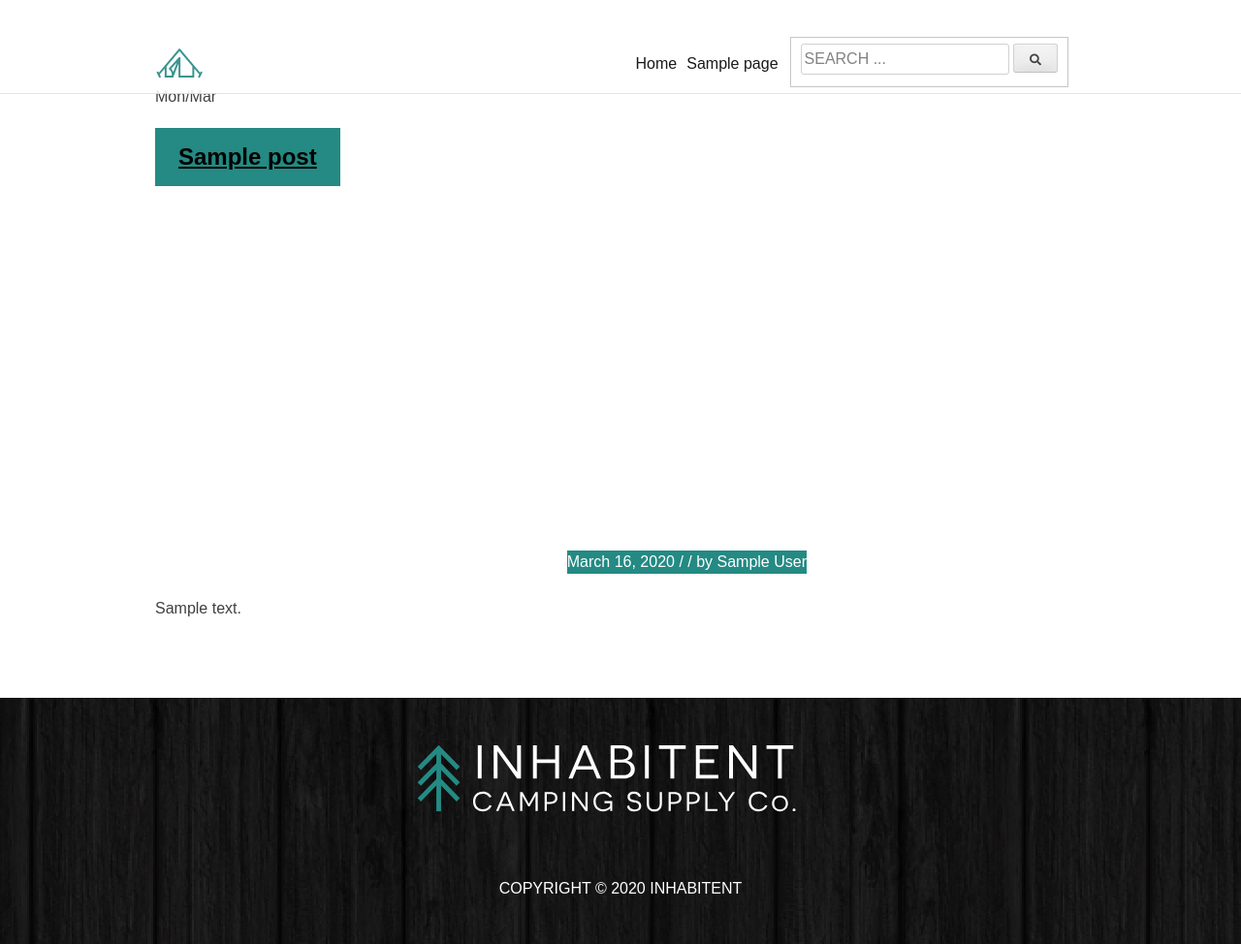
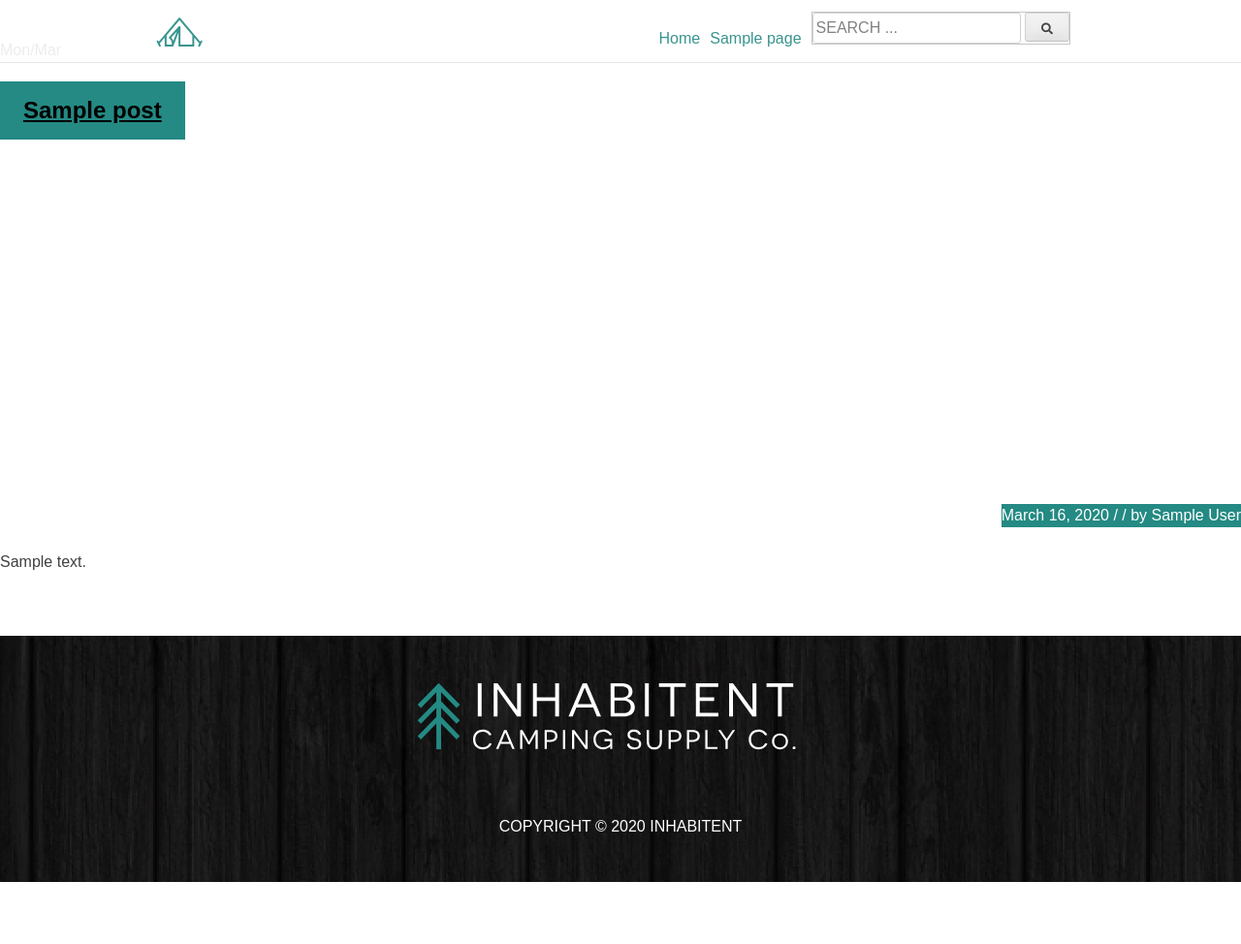
Before and after one commit to sofonias101/Inhabitent, a WordPress theme: template themes/Inhabitent-project-master/archive.php in a window 1280 px wide. Shown: the whole page at 97% size. After the commit the page ends 910 px from the top, so only its background shows below. Run offline with PHP 8.4 and a stand-in for WordPress, Linux system fonts and the light colour scheme; the site name, menu and one post (Sample post) are stand-ins, and other content is empty; some libraries are stand-ins or nearby versions.

Commit message:
searchbar & nav links

```diff
--- a/themes/Inhabitent-project-master/sass/_header.scss
+++ b/themes/Inhabitent-project-master/sass/_header.scss
@@ -1,13 +1,10 @@
-// .site-header a {
-// }
-
+/*Header*/
 .site-header {
   display: flex;
   width: 100%;
   height: 2.5em;
   align-items: center;
   justify-content: space-between;
-  // padding: 1.5rem 0;
   opacity: 0.9;
   z-index: 2;
   border-bottom: 1px solid #e1e1e1;
@@ -40,6 +37,23 @@
     }
     a {
       padding-top: 1rem;
-      // color: white;
+      color: $green_background;
+      &:hover {
+        color: $purp_brand;
+      }
+      &:visited {
+        color: $green_background;
+      }
+
     }
 }
+fieldset {
+  padding-inline-end: 0;
+  margin-inline-start: 0;
+  margin-inline-end: 0;
+  padding-block-start: 0;
+  padding-inline-start: 0;
+  padding-inline-end: 0;
+  padding-block-end: 0;
+
+}
--- a/themes/Inhabitent-project-master/sass/_page-templates.scss
+++ b/themes/Inhabitent-project-master/sass/_page-templates.scss
@@ -611,8 +611,6 @@ a {
     padding: 2rem;
     padding-left: 10rem;
     padding-right: 11rem;
-    padding-top: 4rem;
-
   }
   .entry-header {
     display: flex;
@@ -641,12 +639,17 @@ a {
     flex-direction: row;
     padding-left: 10rem;
   }
+  .products-taxonomies-list{
+    list-style-type: none;
+    a {
+      font-size: 22px;
+      color: $green_background;
+    }
+  }
   .content-area {
-    width:70%;
-    padding-right: 4rem;
-    padding-left: 10rem;
-    padding-top: 5.5rem;
-    padding-bottom: 3.5rem;
+    width:100%;
+    padding-bottom: 40px;
+    padding-top: 40px;
   }
   .widget-area {
     width:30%;
--- a/themes/Inhabitent-project-master/style.css
+++ b/themes/Inhabitent-project-master/style.css
@@ -1315,8 +1315,7 @@ a {
   background-color: #fff;
   padding: 2rem;
   padding-left: 10rem;
-  padding-right: 11rem;
-  padding-top: 4rem; }
+  padding-right: 11rem; }
 
 .archive .entry-header {
   display: -webkit-box;
@@ -1349,12 +1348,16 @@ a {
           flex-direction: row;
   padding-left: 10rem; }
 
+.archive .products-taxonomies-list {
+  list-style-type: none; }
+  .archive .products-taxonomies-list a {
+    font-size: 22px;
+    color: #248A83; }
+
 .archive .content-area {
-  width: 70%;
-  padding-right: 4rem;
-  padding-left: 10rem;
-  padding-top: 5.5rem;
-  padding-bottom: 3.5rem; }
+  width: 100%;
+  padding-bottom: 40px;
+  padding-top: 40px; }
 
 .archive .widget-area {
   width: 30%;
@@ -1459,6 +1462,7 @@ a {
     .search-results .search-pagination .page-numbers:hover {
       background-color: #2f1339; }
 
+/*Header*/
 .site-header {
   display: -webkit-box;
   display: -ms-flexbox;
@@ -1514,7 +1518,27 @@ a {
   .main-navigation .menu-item {
     margin-right: 10px; }
   .main-navigation a {
-    padding-top: 1rem; }
+    padding-top: 1rem;
+    color: #248A83; }
+    .main-navigation a:hover {
+      color: #2f1339; }
+    .main-navigation a:visited {
+      color: #248A83; }
+
+fieldset {
+  -webkit-padding-end: 0;
+          padding-inline-end: 0;
+  -webkit-margin-start: 0;
+          margin-inline-start: 0;
+  -webkit-margin-end: 0;
+          margin-inline-end: 0;
+  -webkit-padding-before: 0;
+          padding-block-start: 0;
+  -webkit-padding-start: 0;
+          padding-inline-start: 0;
+  padding-inline-end: 0;
+  -webkit-padding-after: 0;
+          padding-block-end: 0; }
 
 .site-footer .footer-banner {
   height: 100%; }
```
Also changed, not shown: themes/Inhabitent-project-master/build/css/style.min.css, 1 other file.
